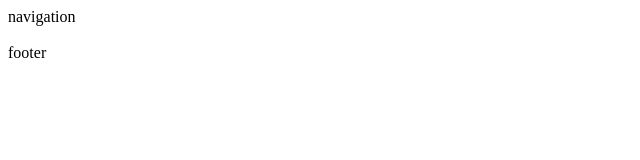
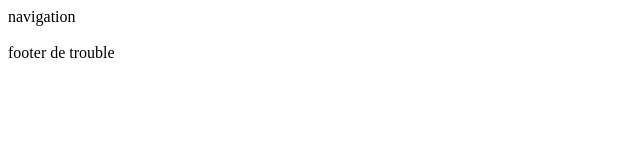
Before and after one commit to le-cmyk/Steafy, an Angular app in the folder Steafy/: page / in a window 1280 px wide. Shown: the top 160 px of the page, without its empty margins (0-640 px from the left). Built offline with nearby package versions, Linux system fonts and the light colour scheme.

Commit message:
footer de trouble

```diff
--- a/Steafy/src/app/app.component.html
+++ b/Steafy/src/app/app.component.html
@@ -2,4 +2,4 @@ navigation
 <br/>
 <router-outlet></router-outlet>
 <br/>
-footer
+footer de trouble
```
